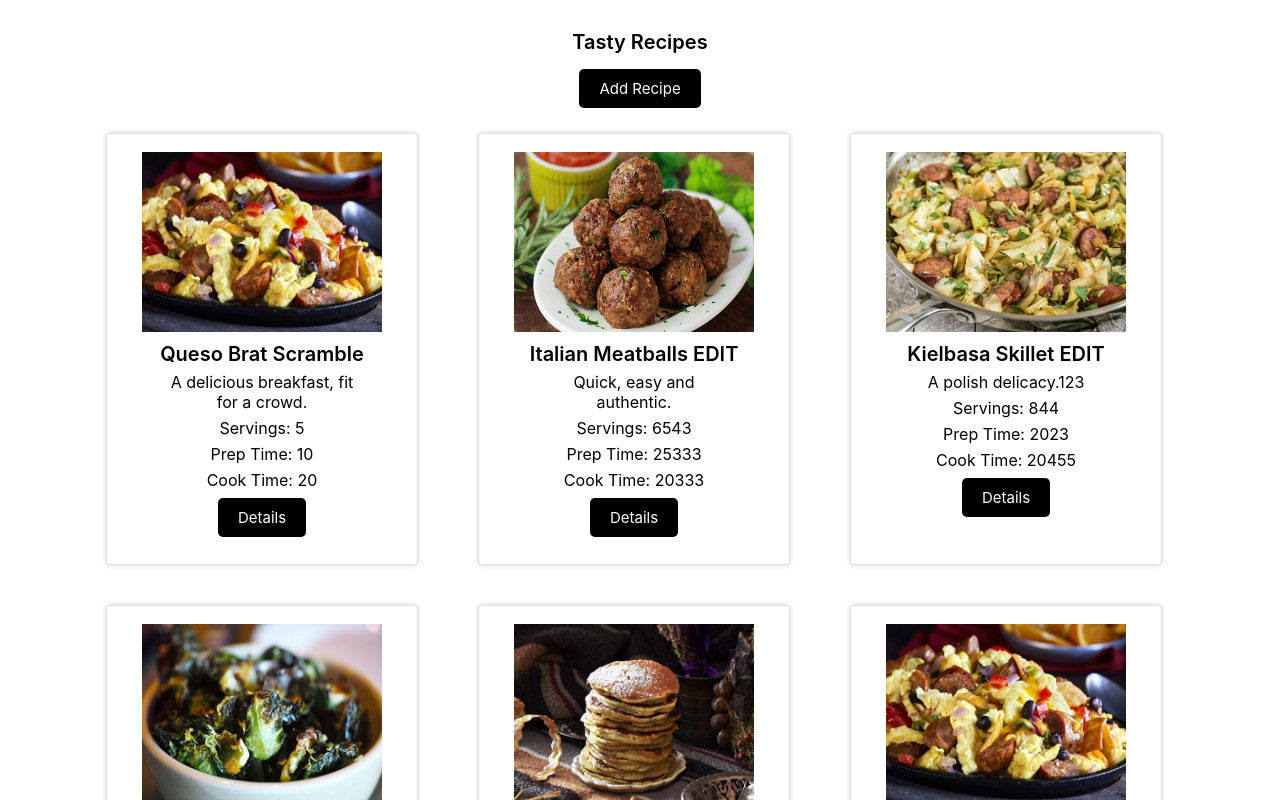
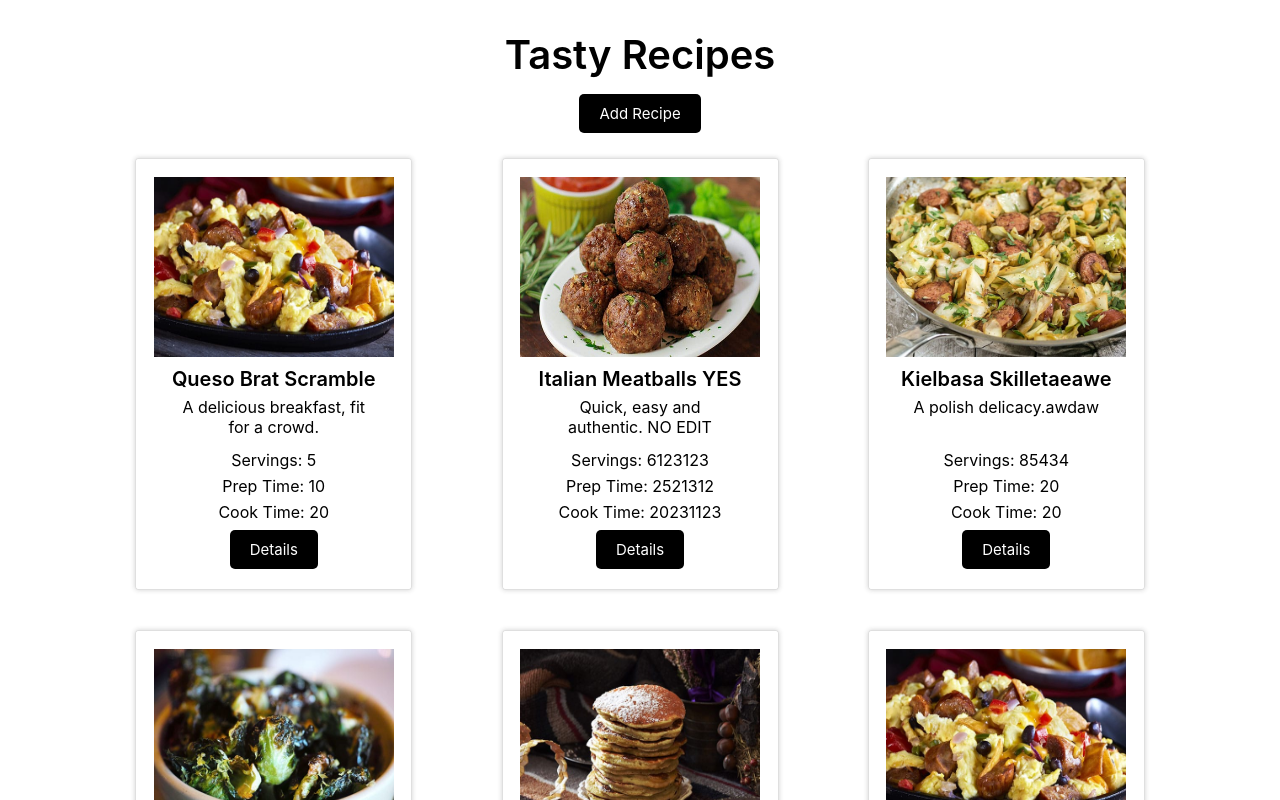
Before and after one commit to andrewdaiza/tasty-recipes-r-us, a React (Create React App) app: page / in a window 1280 px wide. Shown: the top 800 px of the page. Built offline with nearby package versions, Linux system fonts and the light colour scheme; data requests are answered from the project's data file.

Commit message:
added styling and error fixes

```diff
--- a/data.json
+++ b/data.json
@@ -151,11 +151,12 @@
     },
     {
       "uuid": "7f8e872d-47a5-44e6-b1ad-7b7cb94f1d30",
-      "title": "Italian Meatballs EDIT",
-      "description": "Quick, easy and authentic.",
-      "servings": 6543,
-      "prepTime": 25333,
-      "cookTime": 20333,
+      "title": "Italian Meatballs YES",
+      "description": "Quick, easy and authentic. NO EDIT",
+      "servings": 6123123,
+      "prepTime": 2521312,
+      "cookTime": 20231123,
+      "editDate": "5/29/2021 3:36:02 PM",
       "ingredients": [
         {
           "uuid": "3d810ba9-7e4e-48aa-b2e9-7918e38b358d",
@@ -194,10 +195,22 @@
           "name": "ground italian sausage"
         },
         {
-          "uuid": "7ca10ec5-bb38-41da-8149-0b184eb633b8",
-          "name": "wadawd",
+          "uuid": "4b78df25-ffdc-41bf-a4f5-aa3daf508540",
+          "name": "wada",
           "amount": 2323,
+          "measurement": "awdwa"
+        },
+        {
+          "uuid": "85948a38-cc2c-475e-a377-3a3f2a64eb18",
+          "name": "dwawad",
+          "amount": 2.32e+25,
           "measurement": "awdaw"
+        },
+        {
+          "uuid": "ccc6f986-bba8-4630-8640-b6a5cd6821a5",
+          "name": "wadwa",
+          "amount": 2332,
+          "measurement": "awdawd"
         }
       ],
       "directions": [
@@ -226,6 +239,14 @@
           "optional": true
         },
         {
+          "instructions": "322awd",
+          "optional": true
+        },
+        {
+          "instructions": "awdawdwa",
+          "optional": true
+        },
+        {
           "instructions": "awdawd",
           "optional": true
         }
@@ -238,11 +259,13 @@
     },
     {
       "uuid": "3555aec3-47e1-44d4-b8f2-607aad5cee67",
-      "title": "Kielbasa Skillet EDIT",
-      "description": "A polish delicacy.123",
-      "servings": 844,
-      "prepTime": 2023,
-      "cookTime": 20455,
+      "title": "Kielbasa Skilletaeawe",
+      "description": "A polish delicacy.awdaw",
+      "servings": 85434,
+      "prepTime": 20,
+      "cookTime": 20,
+      "postDate": "03/12/2018 01:51:12 PM",
+      "editDate": "5/29/2021 3:40:59 PM",
       "ingredients": [
         {
           "uuid": "3d810ba9-7e4e-48aa-b2e9-7918e38b358d",
@@ -297,12 +320,6 @@
           "amount": 2,
           "measurement": "packages (24 oz each)",
           "name": "refrigerated prepared mashed potatoes"
-        },
-        {
-          "uuid": "a5689e3f-192c-497a-af8d-48a587fc1105",
-          "name": "awdaw",
-          "amount": 232332,
-          "measurement": "awdawd"
         }
       ],
       "directions": [
@@ -321,10 +338,6 @@
         {
           "instructions": "Serve with sausage mixture.",
           "optional": false
-        },
-        {
-          "instructions": "wadwad",
-          "optional": true
         }
       ],
       "images": {
@@ -498,33 +511,25 @@
       ]
     },
     {
-      "uuid": "def86f89-da57-471a-8a63-a9c29270e680",
+      "uuid": "36c6f907-0ab8-4819-aa43-6732ee58d347",
       "title": "awdaw",
-      "description": "awdawd",
-      "servings": 2323,
-      "prepTime": 2323,
+      "description": "awdaw",
+      "servings": 323,
+      "prepTime": 3223,
       "cookTime": 2323,
+      "postDate": "5/29/2021 2:01:29 PM",
+      "editDate": "5/29/2021 2:01:29 PM",
       "ingredients": [
         {
-          "uuid": "30438f32-c22e-4e35-afe8-b2ac6718b238",
-          "name": "awdawd",
-          "amount": 32332,
-          "measurement": "awdaw"
-        },
-        {
-          "uuid": "20963b80-7f86-4337-9af6-8eb5b9aa0582",
-          "name": "awdawd",
-          "amount": 3223,
+          "uuid": "e169a964-31c6-4a60-8854-d03e199bd9cb",
+          "name": "dawd",
+          "amount": 2323,
           "measurement": "awdawd"
         }
       ],
       "directions": [
         {
-          "instructions": "awdawd",
-          "optional": true
-        },
-        {
-          "instructions": "adwwad",
+          "instructions": "awdawdaw",
           "optional": true
         }
       ],
--- a/src/components/Ingredients.js
+++ b/src/components/Ingredients.js
@@ -10,11 +10,6 @@ const Ingredients = ({ ingredient, specialsData }) => {
           <span> {ingredient.measurement} </span>
         </span>
         {ingredient.name}
-
-        {specialsData.map(
-          (sData) =>
-            ingredient.uuid === sData.ingredientId && <Special sData={sData} />
-        )}
       </li>
     </>
   );
--- a/src/components/ListItems.js
+++ b/src/components/ListItems.js
@@ -1,15 +1,21 @@
 import React from "react";
+import Special from "./Special";
 
-const ListItems = ({ param }) => {
+const ListItems = ({ param, specialsData }) => {
   return (
     <>
-      {param.map((param) => (
-        <li>
-          <span>{param.amount || param.instructions} </span>
-          <span> {param.measurement || param.optional} </span>
-          {param.name}
-        </li>
-      ))}
+      <li>
+        <span>{param.amount || param.instructions} </span>
+        <span> {param.measurement || param.optional} </span>
+        {param.name}
+      </li>
+      {specialsData &&
+        specialsData.map(
+          (sData) =>
+            param.uuid === sData.ingredientId && (
+              <Special key={sData.uuid} sData={sData} />
+            )
+        )}
     </>
   );
 };
--- a/src/components/Recipe.js
+++ b/src/components/Recipe.js
@@ -4,9 +4,9 @@ const Recipe = ({ recipeData, showDetailView }) => {
   return (
     <div className='card flex-center'>
       <div>
-        <img src={recipeData.images.medium} />
+        <img className='recipe-img' src={recipeData.images.medium} />
       </div>
-      <div className='header'>{recipeData.title}</div>
+      <div className='header3'>{recipeData.title}</div>
       <div className='recipe-desc'>{recipeData.description}</div>
       <div>Servings: {recipeData.servings}</div>
       <div>Prep Time: {recipeData.prepTime}</div>
--- a/src/components/RecipeDetails.js
+++ b/src/components/RecipeDetails.js
@@ -1,29 +1,30 @@
 import React from "react";
 import Ingredients from "./Ingredients";
 import Directions from "./Directions";
+import ListItems from "./ListItems";
+import { v4 as uuidv4 } from "uuid";
 
 const RecipeDetails = ({ selectedRecipe, specialsData }) => {
   return (
-    <div className='flex-center'>
+    <div className='flex-center recipe-details'>
       <img src={selectedRecipe.images.medium} />
-      <div className='header'>{selectedRecipe.title}</div>
+      <div className='header2'>{selectedRecipe.title}</div>
       <div>{selectedRecipe.description}</div>
-      <div className='header'>Ingredients:</div>
+      <div className='header3'>Ingredients:</div>
       <ul>
-        {selectedRecipe.ingredients.map((ingredient, index) => (
-          <Ingredients
+        {selectedRecipe.ingredients.map((ingredient) => (
+          <ListItems
             key={ingredient.uuid}
-            ingredient={ingredient}
-            num={index}
+            param={ingredient}
             specialsData={specialsData}
           />
         ))}
       </ul>
 
-      <div className='header'>Directions:</div>
+      <div className='header3'>Directions:</div>
       <ol>
         {selectedRecipe.directions.map((direction) => (
-          <Directions key={direction.uuid} direction={direction} />
+          <ListItems key={uuidv4()} param={direction} />
         ))}
       </ol>
     </div>
--- a/src/components/Special.js
+++ b/src/components/Special.js
@@ -3,7 +3,7 @@ import React from "react";
 const Special = ({ sData }) => {
   return (
     <div className='special'>
-      <div>Special:</div>
+      <div className='header3'>Special:</div>
       <div>{sData.title}</div>
       <div>{sData.type}</div>
       <div>{sData.text}</div>
--- a/src/index.css
+++ b/src/index.css
@@ -23,11 +23,13 @@ img {
 
 .card {
   max-width: 1000px;
-  width: 90%;
-  height: 100%;
+  width: 275px;
+  height: 400px;
+  margin: 20px 30px;
+  padding: 15px 0px;
   border: 1px solid rgba(34, 36, 38, 0.1);
-  margin: 10px auto;
-  padding: 20px 0px;
+  /* margin: 20px auto; */
+  /* padding: 20px 20px; */
   border: 1px solid rgba(0, 0, 0, 0.125);
   box-shadow: 0 0 5px rgb(33 33 33 / 20%);
   border-radius: 3px;
@@ -35,10 +37,15 @@ img {
 .card > div {
   padding: 3px 0px;
 }
+.recipe-details {
+  margin-top: 20px;
+}
 .recipe-desc {
   text-align: center;
   max-width: 200px;
+  height: 50px;
 }
+
 .flex-center {
   display: flex;
   flex-direction: column;
@@ -46,15 +53,24 @@ img {
 }
 .header {
   font-weight: 600;
-  font-size: 125%;
+  font-size: 250%;
   padding: 10px 0px;
 }
 .header2 {
+  font-weight: 400;
+  font-size: 250%;
+  padding: 10px 0px;
+}
+.header3 {
   font-weight: 600;
+  font-size: 125%;
+  padding: 5px 0px;
 }
 .special {
-  border: 1px solid rgba(34, 36, 38, 0.1);
-  background: rgb(173, 173, 173);
+  color: #ef4565;
+  font-size: 75%;
+  width: 200px;
+  padding: 0px 20px;
 }
 .form-div label {
   display: block;
@@ -85,21 +101,27 @@ img {
   height: 45px;
   width: 150px;
 }
+.recipe-img {
+  width: 240px;
+  height: 180px;
+}
+
+.flex-large {
+  display: flex;
+  flex-direction: row;
+  align-items: center;
+  justify-content: space-evenly;
+  flex-wrap: wrap;
+}
 
 @media only screen and (min-width: 600px) {
   .card {
-    width: 300px;
+    width: 275px;
     height: 400px;
     margin: 20px 30px;
-    padding: 15px 5px;
+    padding: 15px 0px;
   }
-  .flex-large {
-    display: flex;
-    flex-direction: row;
-    align-items: center;
-    justify-content: flex-start;
-    flex-wrap: wrap;
-  }
+
   .flex-center {
     display: flex;
     align-items: center;
@@ -110,7 +132,7 @@ img {
     align-items: flex-start;
     flex-direction: column;
   }
-  img {
+  .recipe-img {
     width: 240px;
     height: 180px;
   }
```
Also changed, not shown: src/components/RecipeForm.js (+26 -17 lines), src/components/RecipeFormEdit.js (+25 -13 lines).
